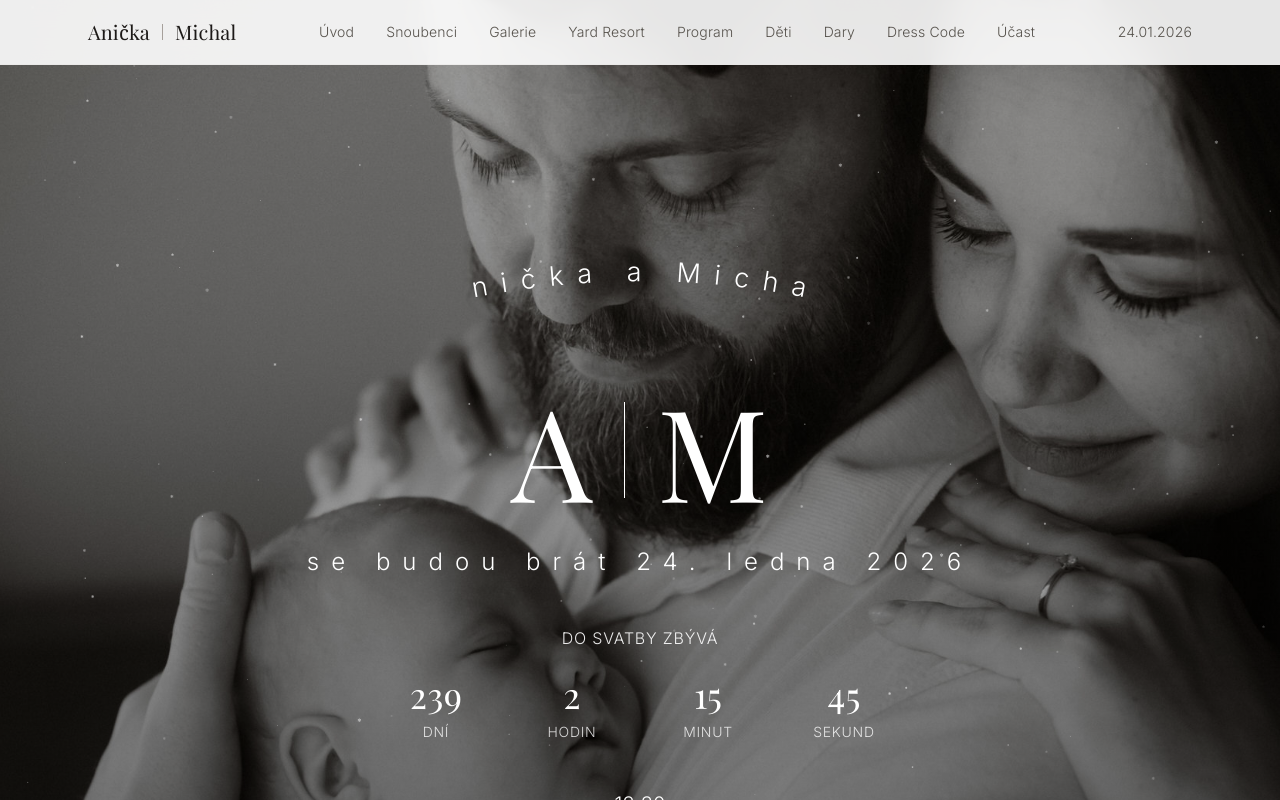
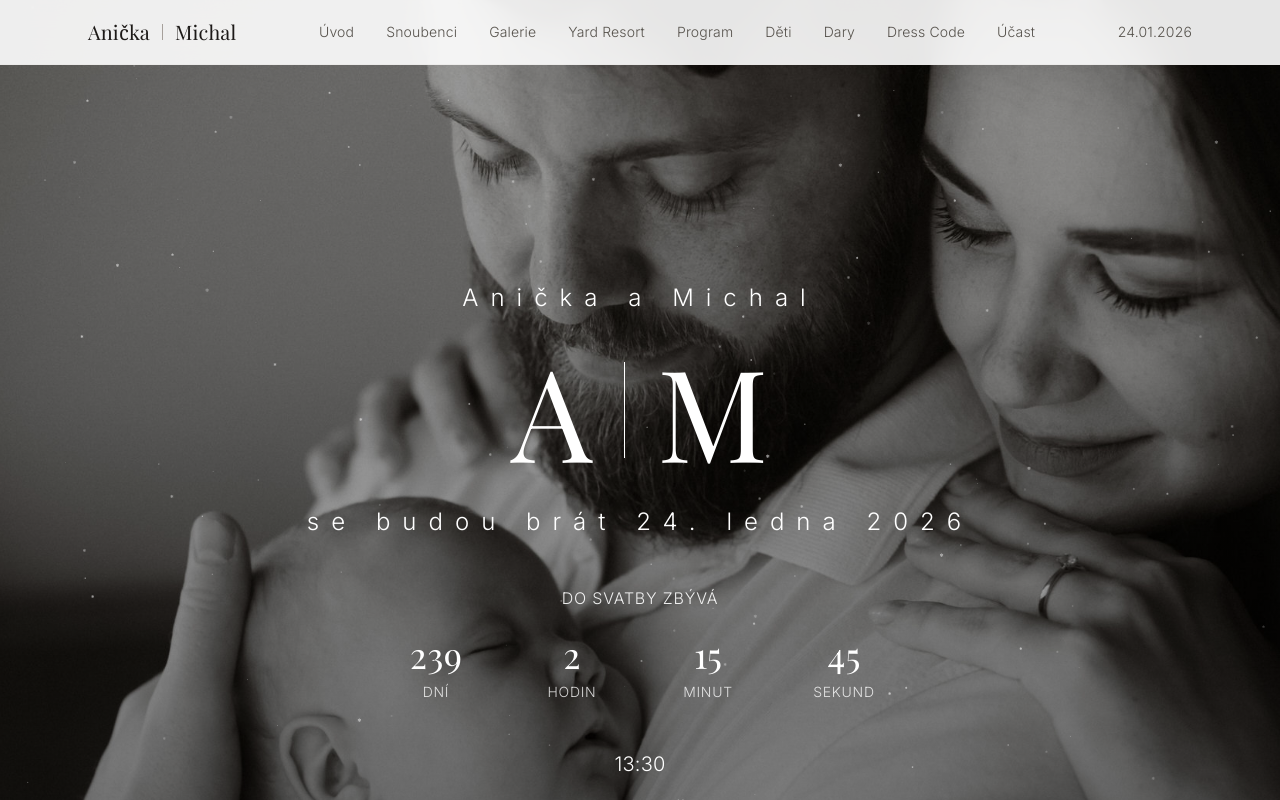
Before and after one commit to SpdVpr/svatebni-web, a Next.js app: page / in a window 1280 px wide. Shown: the top 800 px of the page. Built offline with nearby package versions, Linux system fonts and the light colour scheme; a web font is replaced by a local one.

Commit message:
Oprava názvu na 'Anička a Michal', změna na rovný text, úprava textu o pobytu a velikosti textu o parkovišti

```diff
--- a/src/app/page.tsx
+++ b/src/app/page.tsx
@@ -238,21 +238,11 @@ export default function WeddingPage() {
           <div className="text-center text-white max-w-4xl mx-auto">
             {/* Logo-inspired design */}
             <div className="mb-12">
-              {/* Zakřivený text nahoře */}
+              {/* Rovný text nahoře */}
               <div className="mb-8">
-                <svg viewBox="0 0 400 100" className="w-full max-w-md mx-auto">
-                  <path
-                    id="curve"
-                    d="M 50 50 Q 200 20 350 50"
-                    fill="none"
-                    stroke="none"
-                  />
-                  <text className="fill-white text-xl md:text-2xl font-light tracking-[0.5em]">
-                    <textPath href="#curve" startOffset="50%" textAnchor="middle">
-                      Anička a Michal
-                    </textPath>
-                  </text>
-                </svg>
+                <div className="text-xl md:text-2xl font-light tracking-[0.5em] text-center">
+                  Anička a Michal
+                </div>
               </div>
 
               {/* Hlavní monogram */}
@@ -703,7 +693,7 @@ export default function WeddingPage() {
                   </div>
                   <div className="text-lg leading-relaxed">
                     <p className="opacity-90">
-                      Toto místo jsme objevili náhodou. Míša sem vzal Aničku na narozeninový pobyt a při té příležitosti jsme zjistili, že tu dělají i svatby. Domluvili jsme se tedy přímo na místě na ukázku svatebních prostor. Okouzlila nás historická sýpka, stylové ubytování pro svatebčany a špičková gastronomie, která je pro nás jedno z hlavních kriterií. Do místa jsme se zamilovali, dál už nic nehledali a za pár měsíců podepsali rezervační smlouvu a začali řešit náš vysněný den D.
+                      Toto místo jsme objevili náhodou. Jeli jsme sem na narozeninový pobyt a při té příležitosti jsme zjistili, že tu dělají i svatby. Domluvili jsme se tedy přímo na místě na ukázku svatebních prostor. Okouzlila nás historická sýpka, stylové ubytování pro svatebčany a špičková gastronomie, která je pro nás jedno z hlavních kriterií. Do místa jsme se zamilovali, dál už nic nehledali a za pár měsíců podepsali rezervační smlouvu a začali řešit náš vysněný den D.
                     </p>
                   </div>
                 </div>
@@ -830,7 +820,7 @@ export default function WeddingPage() {
               <div className="text-center mb-4">
                 <Car className="w-8 h-8 text-white mx-auto" />
               </div>
-              <p className="text-white leading-relaxed text-center">
+              <p className="text-white text-lg leading-relaxed text-center">
                 Přímo v areálu je vyhrazené parkoviště pouze pro svatebčany a také vlastní vjezd.
                 Parkování je bezplatné a míst je dostatek. Jak se na parkoviště dostat můžete podrobně vidět na mapce níže:
               </p>
```
